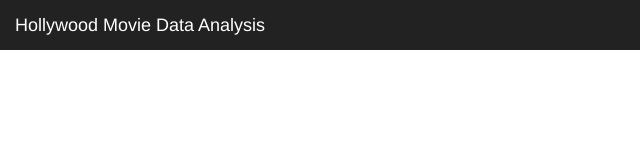
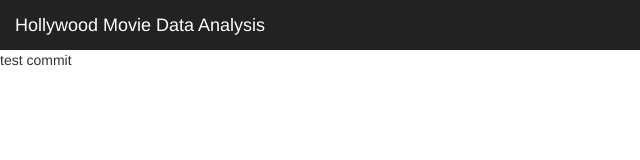
Before and after one commit to rajesh-frontendengineer/Angular-app, a website: page index.html in a window 1280 px wide. Shown: the full height of the page, 0-640 px from the left. Drawn offline with nearby package versions, Linux system fonts and the light colour scheme; some packages are replaced by stand-ins of ours; a script that the page names is missing.

Commit message:
initial commit

```diff
--- a/index.html
+++ b/index.html
@@ -19,7 +19,7 @@
 
 <section ui-view>
 </section>
-
+<section>test commit</section>
 
 
 <!--<footer ng-include="'WebContent/template/footer.html'"></footer>-->
```
